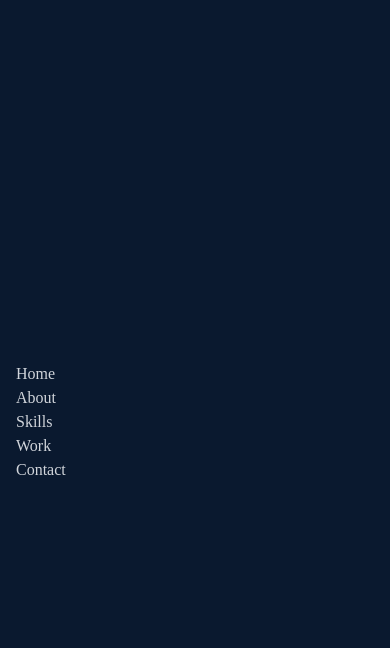
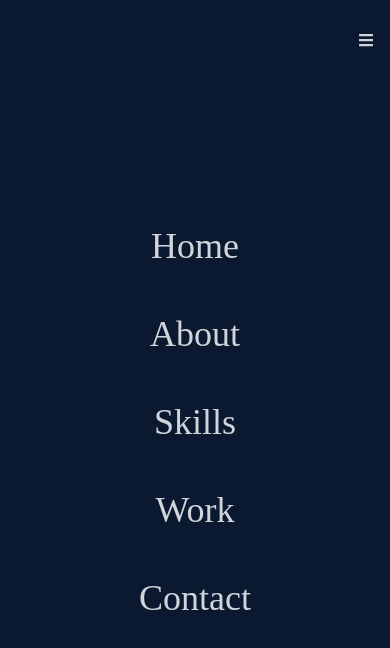
Before and after one commit to JDemlow/sortware-developer-portfolio, a React (Vite) app: page / in a window 390 px wide. Shown: the top 648 px of the page. Built offline with nearby package versions, Linux system fonts and the light colour scheme.

Commit message:
working on mobile menu

```diff
--- a/index.html
+++ b/index.html
@@ -2,9 +2,9 @@
 <html lang="en">
   <head>
     <meta charset="UTF-8" />
-    <link rel="icon" type="image/svg+xml" href="/vite.svg" />
+    <link rel="icon" type="image/svg+xml" href="" />
     <meta name="viewport" content="width=device-width, initial-scale=1.0" />
-    <title>Vite + React</title>
+    <title>Portfolio of James</title>
   </head>
   <body>
     <div id="root"></div>
--- a/src/components/Navbar.jsx
+++ b/src/components/Navbar.jsx
@@ -20,17 +20,17 @@
       </ul>
 
       {/* Hamburger */}
-      <div className="md:hidden">
+      <div className="md:hidden z-10">
         <FaBars />
       </div>
 
       {/* Mobile Menu */}
-      <ul className="absolute top-0 left-0 w-full h-screen bg-[#0a192f] flex flex-col justify-center">
-        <li>Home</li>
-        <li>About</li>
-        <li>Skills</li>
-        <li>Work</li>
-        <li>Contact</li>
+      <ul className="absolute top-0 left-0 w-full h-screen bg-[#0a192f] flex flex-col justify-center items-center">
+        <li className="py-6 text-4xl">Home</li>
+        <li className="py-6 text-4xl">About</li>
+        <li className="py-6 text-4xl">Skills</li>
+        <li className="py-6 text-4xl">Work</li>
+        <li className="py-6 text-4xl">Contact</li>
       </ul>
 
       {/* Social Icons */}
```
